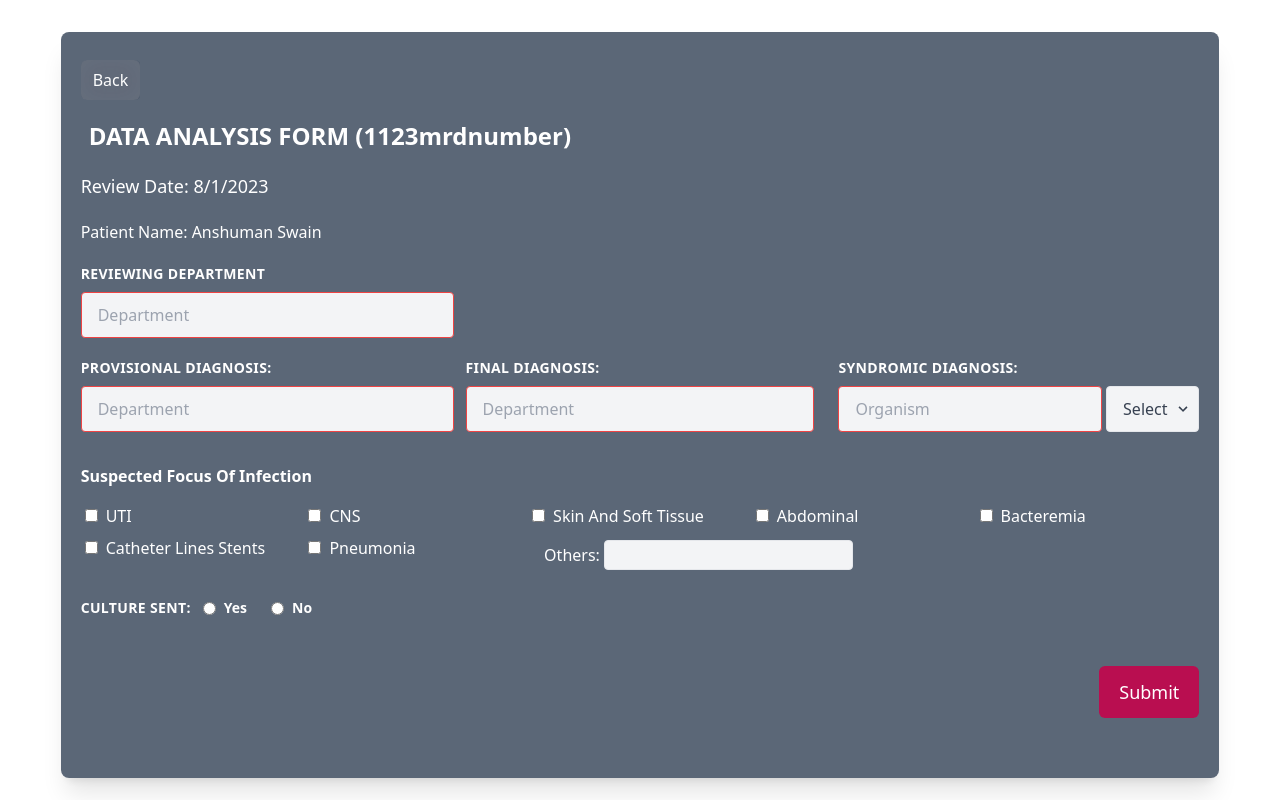
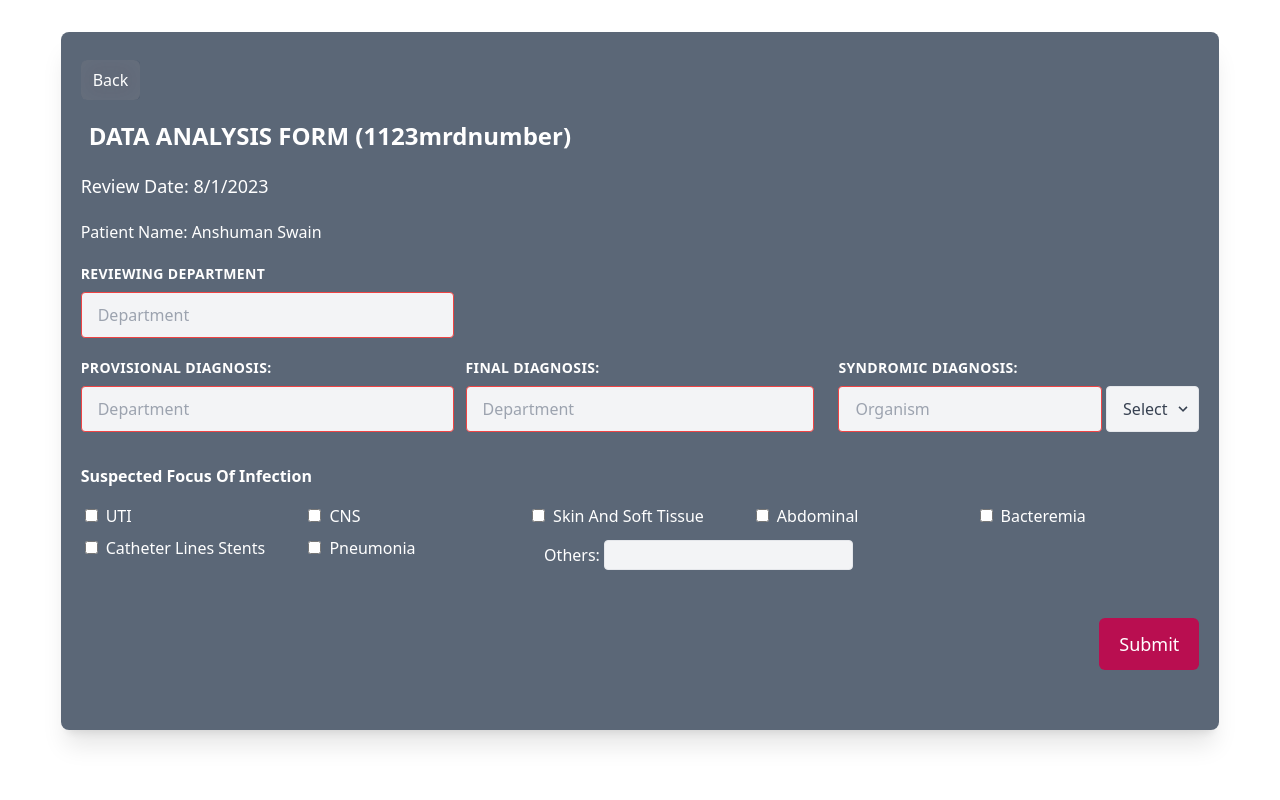
Before and after one commit to anshuman-8/antibiotic-stewardship-site, a Next.js app: page /analysis in a window 1280 px wide. Built offline with nearby package versions, Linux system fonts and the light colour scheme.

Commit message:
build fix

```diff
--- a/components/Form/AntibioticUsed.tsx
+++ b/components/Form/AntibioticUsed.tsx
@@ -22,7 +22,7 @@ export default function AntibioticUsed() {
             </div>
           </div>
           {antibiotic.map((d,i)=>(
-            <div className="flex flex-wrap mb-5 mx-1">
+            <div className="flex flex-wrap mb-5 mx-1" key={i}>
             <div className="w-full md:w-[33%] mb-6 md:mb-0">
               <label
                 className="label-upper"
--- a/pages/analysis.tsx
+++ b/pages/analysis.tsx
@@ -255,37 +255,6 @@ export default function Analysis() {
             </div>
           </div>
 
-          {/* Culture sent */}
-          <div className="flex flex-wrap mb-2">
-            <div className="flex items-center mb-5">
-              <label className="block uppercase tracking-wide text-sm mr-3 font-bold text-white">
-                Culture Sent:{" "}
-              </label>
-              <input
-                type="radio"
-                name="cultureSent"
-                value="true"
-                required
-                onChange={(e) => setCultureSent(true)}
-              />
-              <label className="mr-6 my-auto ml-2 text-sm font-semibold text-white">
-                Yes
-              </label>
-              <input
-                type="radio"
-                name="cultureSent"
-                value="false"
-                required
-                onChange={(e) => setCultureSent(false)}
-              />
-              <label className="mx-2 text-sm font-semibold text-white">
-                No
-              </label>
-            </div>
-          </div>
-
-          {cultureSent && <CultureReport />}
-
           {/* Submit */}
           <div className="flex justify-end">
             {!loading ? (
```
